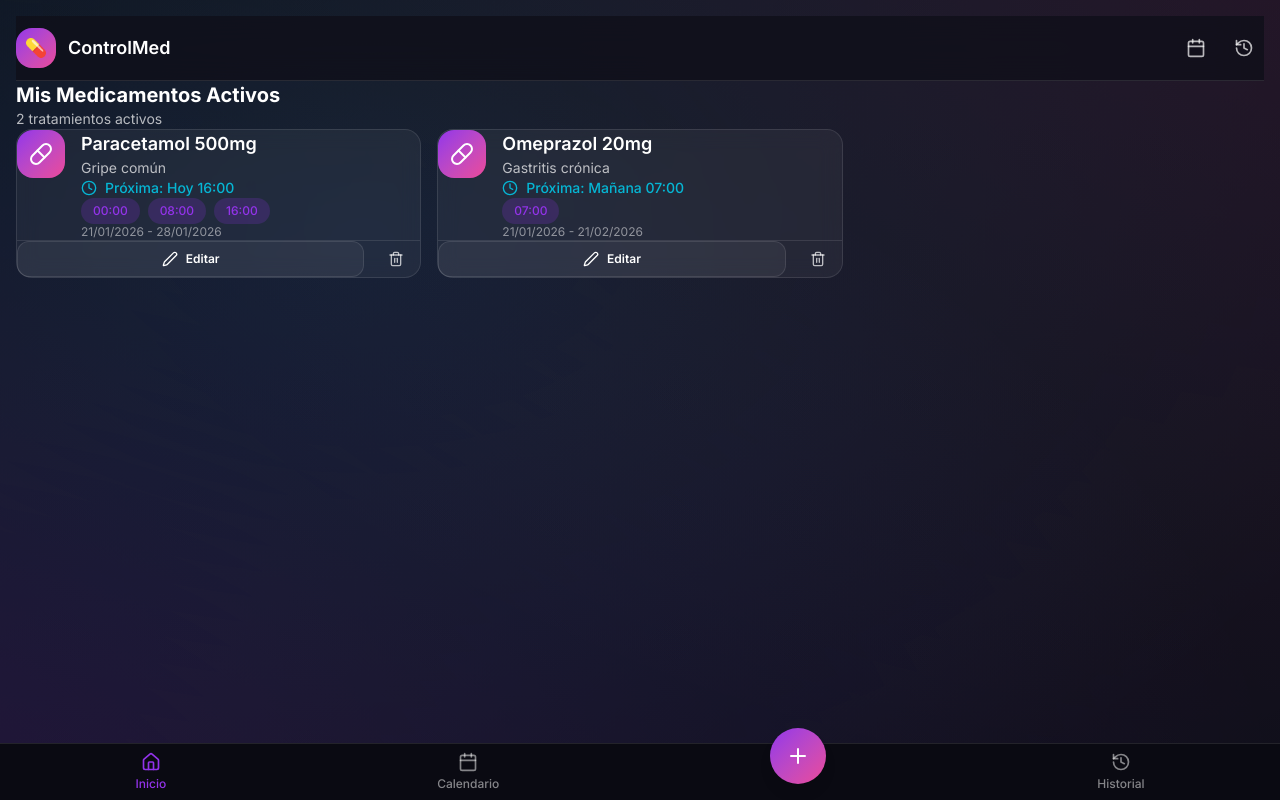
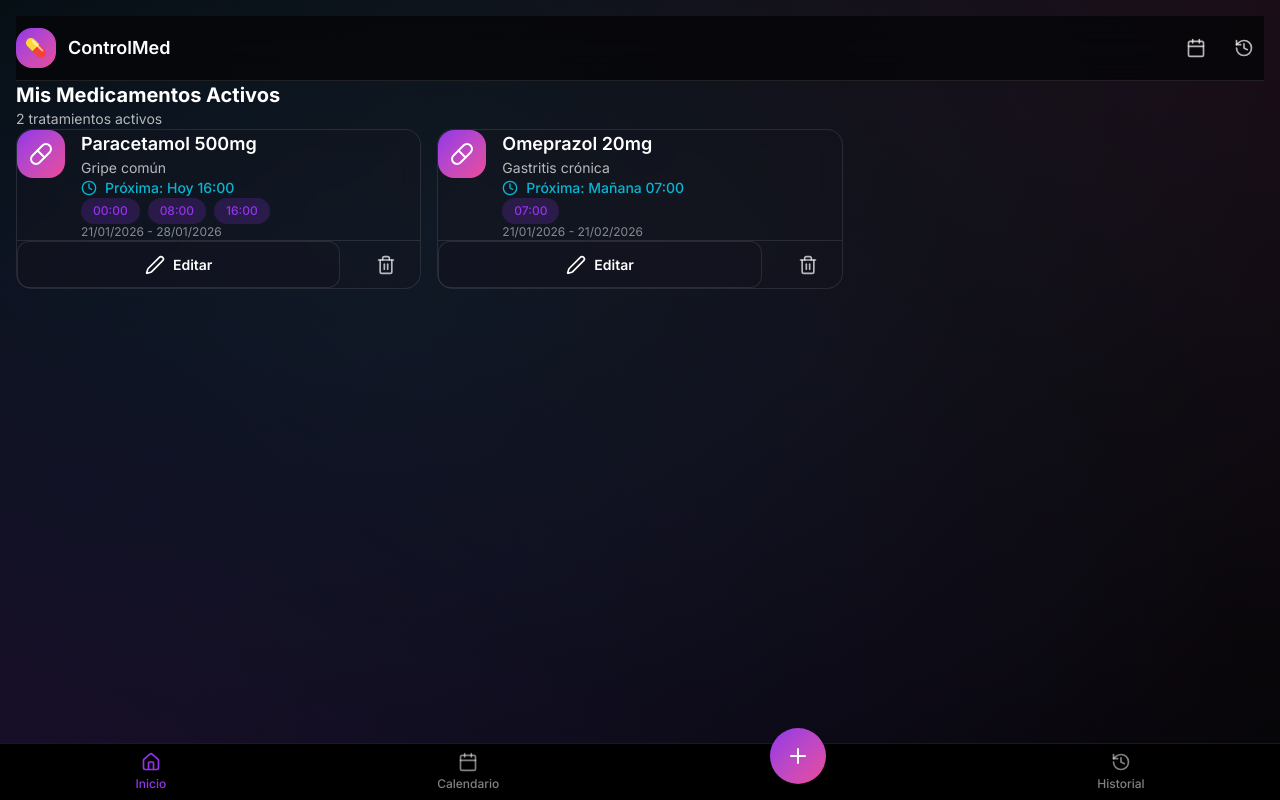
Before and after one commit to arman77mxs/controlmed-appp, a Next.js app: page / in a window 1280 px wide. Built offline with nearby package versions, Linux system fonts and the light colour scheme.

Commit message:
feat: S25 Ultra Optimization - AMOLED Dark Mode (Deep Black), Larger Touch Targets (44px+), Haptic Feedback on Actions

```diff
--- a/src/app/globals.css
+++ b/src/app/globals.css
@@ -1,16 +1,19 @@
 @import "tailwindcss";
 
 :root {
-  /* Colores Principales - Aurora Theme */
+  /* Colores Principales - Aurora Theme (Optimized for AMOLED) */
   --primary-gradient: linear-gradient(135deg, #667eea 0%, #764ba2 100%);
   --secondary-gradient: linear-gradient(135deg, #f093fb 0%, #f5576c 100%);
 
-  /* Fondos */
-  --bg-dark: #0f0f1a;
-  --bg-darker: #0a0a12;
-  --bg-card: rgba(255, 255, 255, 0.05);
-  --bg-card-hover: rgba(255, 255, 255, 0.1);
-  --bg-input: rgba(255, 255, 255, 0.08);
+  /* Fondos - AMOLED Friendly */
+  --bg-dark: #050508;
+  /* Casi negro absoluto para AMOLED */
+  --bg-darker: #000000;
+  /* Negro puro */
+  --bg-card: rgba(20, 20, 30, 0.4);
+  /* Más translúcido */
+  --bg-card-hover: rgba(30, 30, 40, 0.5);
+  --bg-input: rgba(255, 255, 255, 0.03);
 
   /* Colores Aurora */
   --aurora-purple: #9333ea;
@@ -105,6 +108,7 @@ body {
   0% {
     transform: translate(0, 0) rotate(0deg);
   }
+
   100% {
     transform: translate(-5%, -5%) rotate(3deg);
   }
@@ -326,6 +330,7 @@ body {
     transform: translateX(100%);
     opacity: 0;
   }
+
   to {
     transform: translateX(0);
     opacity: 1;
@@ -356,8 +361,13 @@ body {
 }
 
 @keyframes fadeIn {
-  from { opacity: 0; }
-  to { opacity: 1; }
+  from {
+    opacity: 0;
+  }
+
+  to {
+    opacity: 1;
+  }
 }
 
 @keyframes scaleIn {
@@ -365,6 +375,7 @@ body {
     transform: scale(0.95);
     opacity: 0;
   }
+
   to {
     transform: scale(1);
     opacity: 1;
@@ -411,7 +422,9 @@ body {
 }
 
 @keyframes spin {
-  to { transform: rotate(360deg); }
+  to {
+    transform: rotate(360deg);
+  }
 }
 
 /* Page Container */
@@ -550,6 +563,7 @@ body {
 
 /* Touch Optimizations para Samsung S25 Ultra */
 @media (pointer: coarse) {
+
   /* Área táctil mínima de 44px para mejor accesibilidad */
   .btn,
   .btn-icon,
@@ -596,7 +610,9 @@ body {
 }
 
 /* Pantallas QHD+ (Samsung S25 Ultra tiene 3120x1440) */
-@media (-webkit-min-device-pixel-ratio: 3), (min-resolution: 3dppx) {
+@media (-webkit-min-device-pixel-ratio: 3),
+(min-resolution: 3dppx) {
+
   /* Bordes más finos se ven mejor en pantallas de alta densidad */
   .glass-card {
     border-width: 0.5px;
@@ -632,6 +648,7 @@ html {
 
 /* Animaciones reducidas para usuarios que lo prefieren */
 @media (prefers-reduced-motion: reduce) {
+
   *,
   *::before,
   *::after {
--- a/src/components/medicamento/MedicamentoCard.tsx
+++ b/src/components/medicamento/MedicamentoCard.tsx
@@ -54,19 +54,27 @@ export function MedicamentoCard({ medicamento, onDelete }: MedicamentoCardProps)
             </div>
 
             {/* Acciones */}
-            <div className="flex gap-2 mt-4 pt-4 border-t border-[var(--border-color)]">
+            {/* Acciones - Botones más grandes para touch */}
+            <div className="flex gap-3 mt-4 pt-4 border-t border-[var(--border-color)]">
                 <Link
                     href={`/editar/${medicamento.id}`}
-                    className="btn btn-secondary btn-sm flex-1"
+                    className="btn btn-secondary flex-1 py-3 text-base active:scale-95 transition-transform"
                 >
-                    <Edit2 className="w-4 h-4" />
+                    <Edit2 className="w-5 h-5" />
                     Editar
                 </Link>
                 <button
-                    onClick={() => onDelete(medicamento.id)}
-                    className="btn btn-ghost btn-sm text-[var(--error)]"
+                    onClick={() => {
+                        // Haptic feedback para Samsung/Android
+                        if (typeof navigator !== 'undefined' && navigator.vibrate) {
+                            navigator.vibrate(50);
+                        }
+                        onDelete(medicamento.id);
+                    }}
+                    className="btn btn-ghost px-4 py-3 text-[var(--error)] bg-[var(--bg-input)] hover:bg-red-500/10 active:scale-95 transition-all rounded-xl"
+                    aria-label="Eliminar medicamento"
                 >
-                    <Trash2 className="w-4 h-4" />
+                    <Trash2 className="w-5 h-5" />
                 </button>
             </div>
         </div>
```
